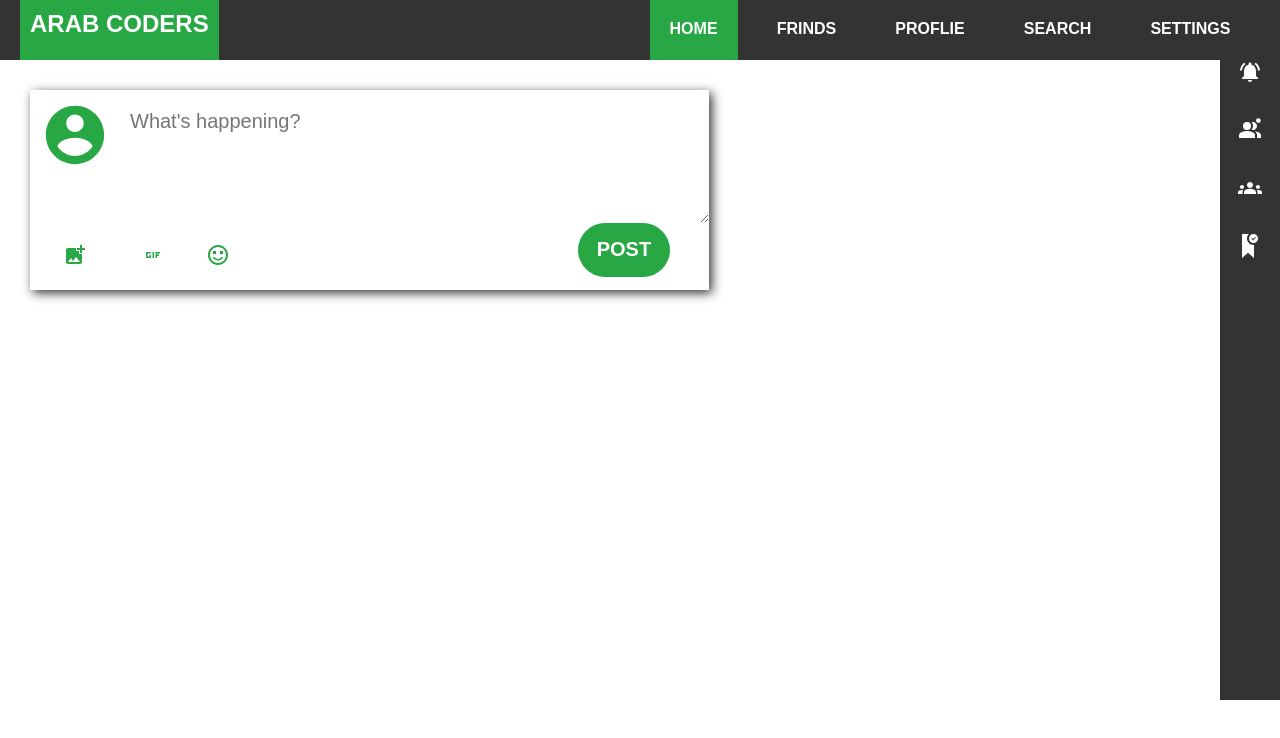
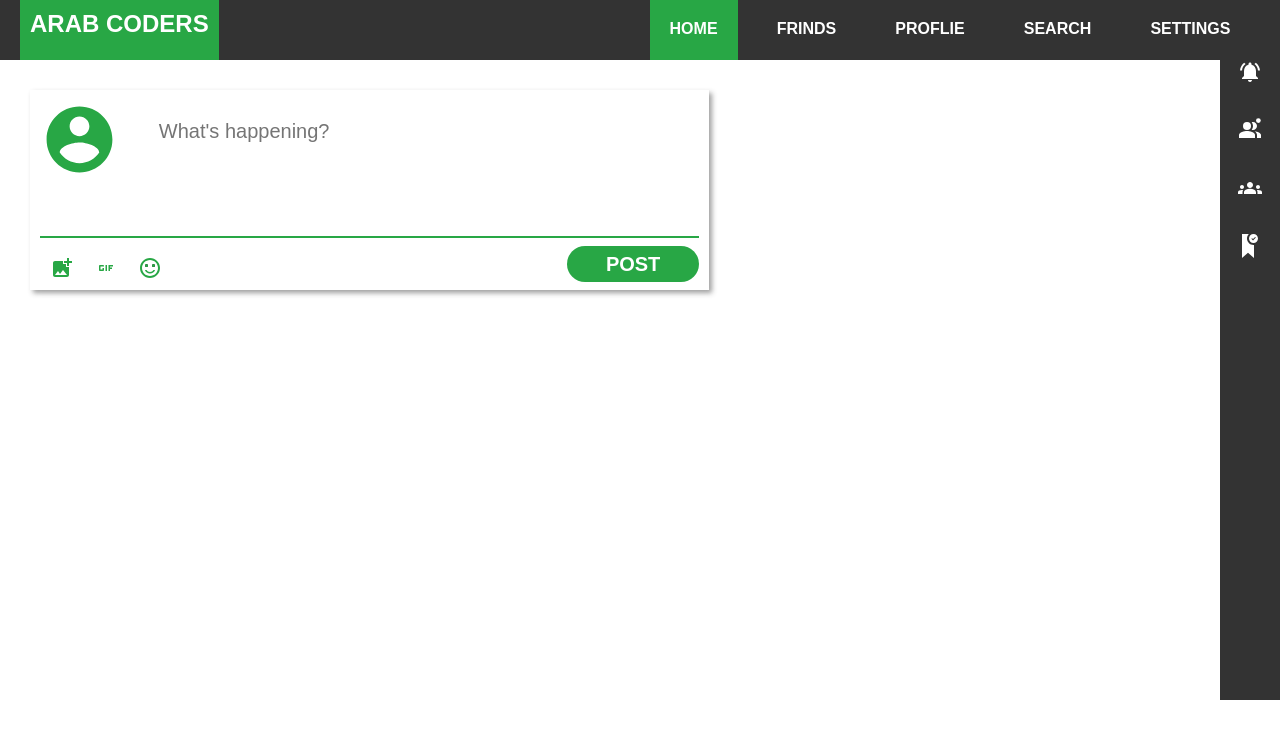
Before and after one commit to moamenhredeen/social-networking, a plain HTML site: page Frontend/index.html in a window 1280 px wide. Drawn offline with Linux system fonts and the light colour scheme; a web font is replaced by a local one.

Commit message:
change input-post design

```diff
--- a/Frontend/index.html
+++ b/Frontend/index.html
@@ -42,26 +42,42 @@
         <!----------------------------------------------------------------------
         main section  -->
         <main id="main">
+
             <div id="post-input">
-                <textarea name="post-content" class="post-content" placeholder="What's happening?" cols="30" rows="10"></textarea>
+                <div class="post-input-header">
+                    <div class="profile-img">
+                        <img src="./assets/account_circle-24px.svg" alt="Profile Image">
+                    </div>
 
-                <div class="profile-img">
-                    <img src="./assets/account_circle-24px.svg" alt="Profile Image">
+                    <textarea name="post-content" class="post-content" placeholder="What's happening?" cols="30" rows="10"></textarea>
+
                 </div>
 
-                <button class="btn btn-add-img">
-                    <img src="./assets/add_photo_alternate-24px.svg" alt="add Photo" >
-                </button>
+                <div id="line">
+                    <hr>
+                </div>
 
-                <button class="btn btn-add-gif">
-                    <img src="./assets/gif-24px.svg" alt="add Gif">
-                </button>
+                <div class="post-input-bottom">
+                    <div class="actions">
+                        <div class="action action-photo">
+                            <img src="./assets/add_photo_alternate-24px.svg" alt="add Photo" >
+                        </div>
 
-                <button class="btn btn-add-emoji">
-                    <img src="./assets/sentiment_satisfied_alt-24px.svg" alt="add Emoji">
-                </button>
-                <button class="btn-submit-post" >POST</button>
-            </>
+                        <div class="action action-gif">
+                            <img src="./assets/gif-24px.svg" alt="add Gif">
+                        </div>
+
+                        <div class="action action-emoji">
+                            <img src="./assets/sentiment_satisfied_alt-24px.svg" alt="add Emoji">
+                        </div>
+                    </div>
+
+                    <div class="action-submit">
+                        <button>POST</button>
+                    </div>
+                </div>
+
+            </div>
 
             <div id="post-output">
 
--- a/Frontend/style/index.css
+++ b/Frontend/style/index.css
@@ -5,6 +5,7 @@
     --nav-text : white;
     --text: #ffffff;
     --gray : #333333;
+    --gray-hell:#33333377;
     /* text */
     --font-family : 'Monda', sans-serif;
 }
@@ -19,6 +20,10 @@
     padding:0px;
     margin:0px;
     font-family: var(--font-family);
+}
+
+*,*:focus,*:hover{
+    outline:none;
 }
 
 
@@ -123,13 +128,10 @@
 
 
 /* ================================main======================================== */
-#main{
-    grid-column: 1/2;
-    grid-row: 2/3;
-}
 
-#post-input{
-    height: 25vh;
+
+/* #post-input{
+    height: 25 vh;
     display : grid;
     grid-template-rows: repeat(6,1fr) ;
     grid-template-columns: repeat(10,1fr);
@@ -197,6 +199,98 @@
 
 .post-input-btn img{
     width: 35px;
+} */
+
+#main{
+    grid-column: 1/2;
+    grid-row: 2/3;
+    display : flex;
+    flex-direction: column;
+}
+
+#post-input{
+    height: 25vh;
+    margin:30px ;
+    padding:10px;
+    max-width: 70%;
+    display: flex;
+    flex-direction: column;
+    box-shadow: 3px 3px 5px var(--gray-hell);
+}
+
+.post-input-header{
+    display: flex;
+    height: 70%;
+}
+
+.profile-img{
+    width: 15%;
+}
+
+.profile-img img{
+    width: 80%;
+}
+
+.post-content{
+    width: 85%;
+    height: 100%;
+    border:none;
+    padding:20px;
+    font-size: 20px;
+    resize: none;
+}
+
+.post-content:focus{
+    border:none;
+}
+
+#line{
+    height: 10%;
+    padding:10px 0;
+}
+
+#line > hr{
+    border: 1px solid var(--main-green);
+}
+
+
+
+
+.post-input-bottom{
+    display: flex;
+    justify-content: space-between;
+    height: 20%;
+}
+
+
+.actions{
+    width: 40%;
+    display: flex;
+}
+
+.actions > .action{
+    padding:10px;
+}
+
+.action > img{
+    cursor: pointer;
+
+}
+
+.action-submit{
+    width: 20%;
+}
+
+.action-submit > button{
+    width: 100%;
+    height: 100%;
+    background: var(--main-green);
+    color:var(--text);
+    font-weight: bold;
+    border:none;
+    font-size:20px;
+    border-radius: 40px;
+    cursor: pointer;
 }
 
 /* ================================aside======================================== */
```
